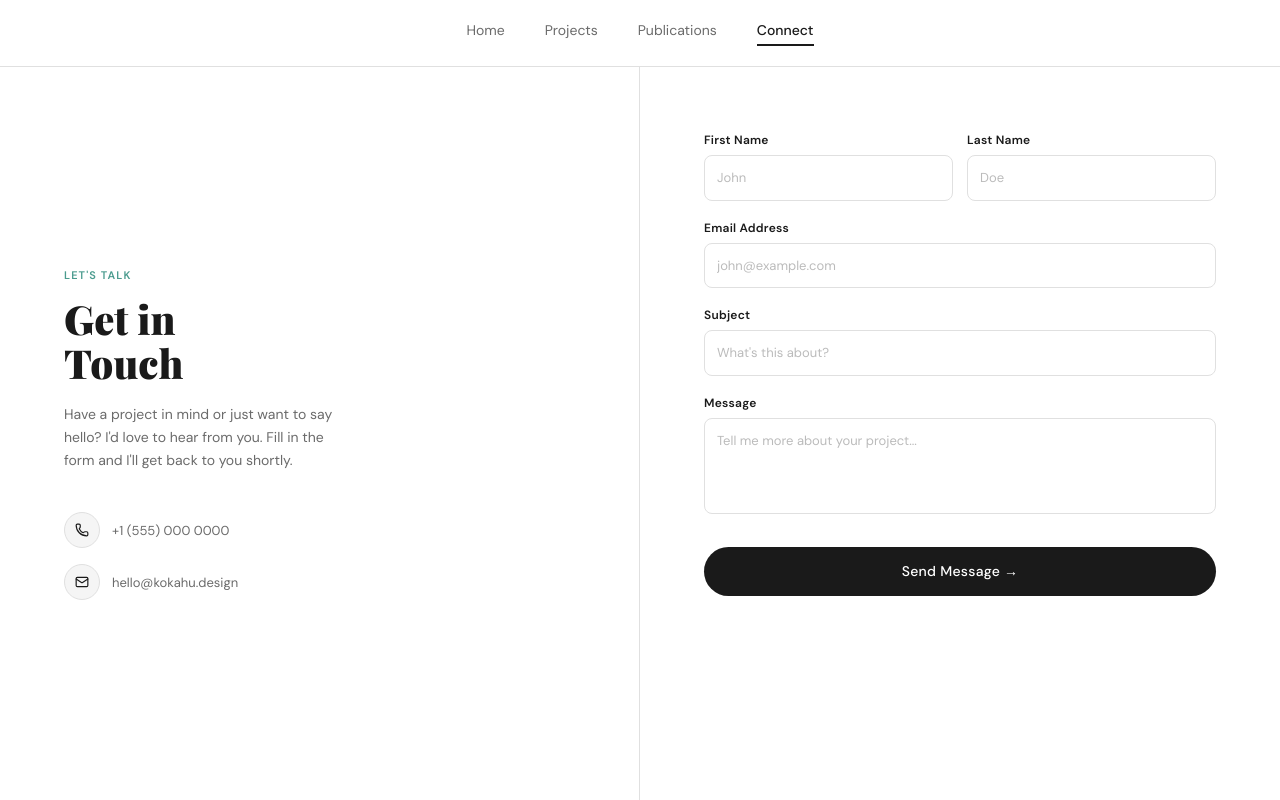
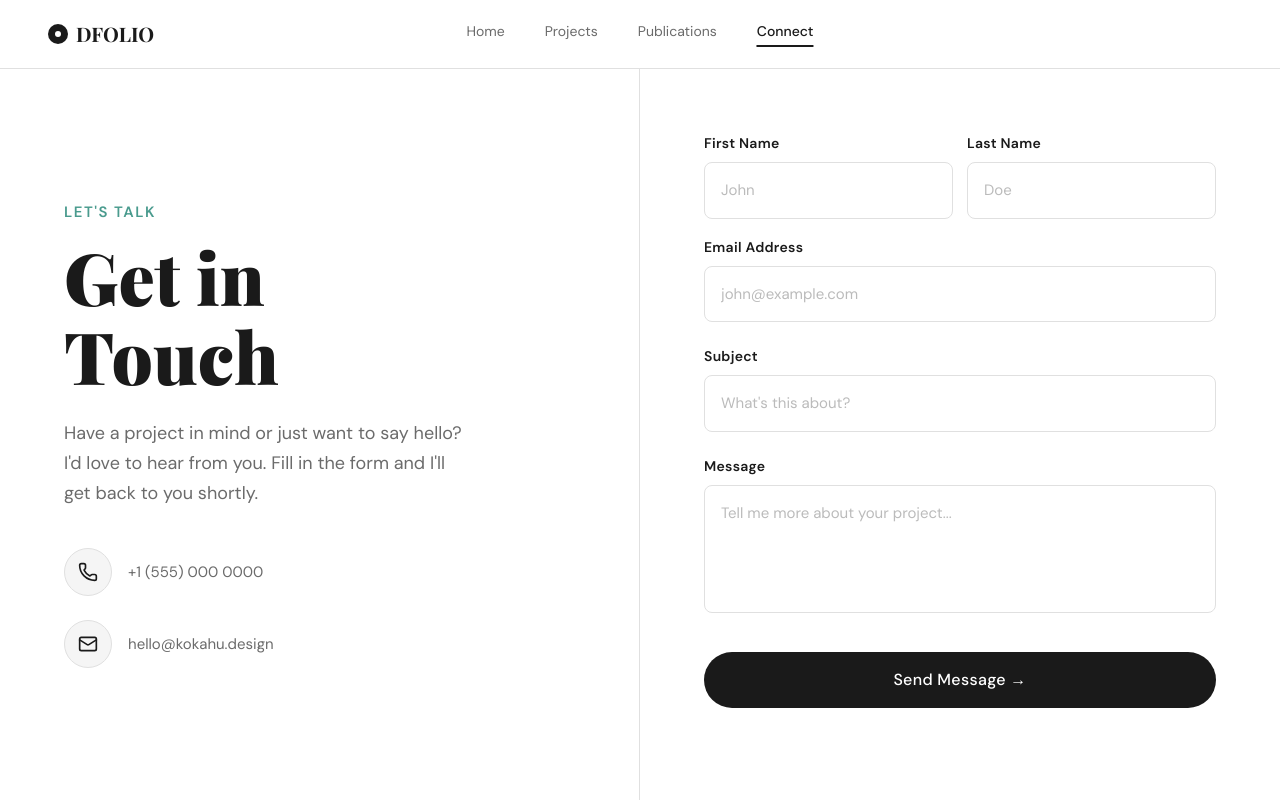
Before and after one commit to DUCTOU/DFOLIO, a Next.js app: page /connect in a window 1280 px wide. Built offline with nearby package versions, Linux system fonts and the light colour scheme; a web font is replaced by a local one.

Commit message:
UI updation

```diff
--- a/app/(main)/connect/page.tsx
+++ b/app/(main)/connect/page.tsx
@@ -14,25 +14,25 @@ export default function Connect() {
       <div className="flex-1 grid grid-cols-1 md:grid-cols-2 max-w-[1400px] w-full mx-auto">
         {/* Left Side */}
         <div className="p-8 md:p-16 border-b md:border-b-0 md:border-r border-[#e0e0e0] flex flex-col justify-center text-center md:text-left items-center md:items-start">
-          <p className="text-[11px] tracking-[0.1em] uppercase text-[#4a9b8e] mb-3.5 font-semibold">
+          <p className="text-[13px] md:text-[15px] tracking-[0.1em] uppercase text-[#4a9b8e] mb-3.5 font-semibold">
             Let's talk
           </p>
-          <h2 className="font-serif text-[40px] font-black text-[#1a1a1a] leading-[1.1] mb-4.5">
+          <h2 className="font-serif text-[56px] md:text-[72px] font-black text-[#1a1a1a] leading-[1.1] mb-6">
             Get in<br />Touch
           </h2>
-          <p className="text-[14px] text-[#6b6b6b] leading-[1.65] max-w-[280px] mb-10">
+          <p className="text-[16px] md:text-[18px] text-[#6b6b6b] leading-[1.65] max-w-[400px] mb-10">
             Have a project in mind or just want to say hello? I'd love to hear from you. Fill in the form and I'll get back to you shortly.
           </p>
-          <div className="flex flex-col gap-4">
-            <div className="flex items-center gap-3 text-[13px] text-[#6b6b6b]">
-              <div className="w-9 h-9 rounded-full bg-[#f5f5f5] border border-[#e0e0e0] flex items-center justify-center shrink-0">
-                <Phone className="w-3.5 h-3.5 text-[#1a1a1a]" />
+          <div className="flex flex-col gap-6">
+            <div className="flex items-center gap-4 text-[15px] text-[#6b6b6b]">
+              <div className="w-12 h-12 rounded-full bg-[#f5f5f5] border border-[#e0e0e0] flex items-center justify-center shrink-0">
+                <Phone className="w-5 h-5 text-[#1a1a1a]" />
               </div>
               +1 (555) 000 0000
             </div>
-            <div className="flex items-center gap-3 text-[13px] text-[#6b6b6b]">
-              <div className="w-9 h-9 rounded-full bg-[#f5f5f5] border border-[#e0e0e0] flex items-center justify-center shrink-0">
-                <Mail className="w-3.5 h-3.5 text-[#1a1a1a]" />
+            <div className="flex items-center gap-4 text-[15px] text-[#6b6b6b]">
+              <div className="w-12 h-12 rounded-full bg-[#f5f5f5] border border-[#e0e0e0] flex items-center justify-center shrink-0">
+                <Mail className="w-5 h-5 text-[#1a1a1a]" />
               </div>
               hello@kokahu.design
             </div>
@@ -44,33 +44,33 @@ export default function Connect() {
           <form action={formAction}>
             <div className="grid grid-cols-1 sm:grid-cols-2 gap-3.5 mb-4.5">
               <div>
-                <label className="block text-[12px] font-semibold text-[#1a1a1a] mb-1.5 tracking-[0.02em]">First Name</label>
-                <input name="firstName" className="w-full p-3 border-[1.5px] border-[#e0e0e0] rounded-lg text-[13px] text-[#1a1a1a] outline-none transition-colors focus:border-[#4a9b8e] bg-white placeholder:text-[#bbb]" type="text" placeholder="John" />
+                <label className="block text-[14px] font-semibold text-[#1a1a1a] mb-2 tracking-[0.02em]">First Name</label>
+                <input name="firstName" className="w-full p-4 border-[1.5px] border-[#e0e0e0] rounded-lg text-[15px] text-[#1a1a1a] outline-none transition-colors focus:border-[#4a9b8e] bg-white placeholder:text-[#bbb]" type="text" placeholder="John" />
                 {state?.errors?.firstName && <span className="text-red-500 text-xs mt-1">{state.errors.firstName}</span>}
               </div>
               <div>
-                <label className="block text-[12px] font-semibold text-[#1a1a1a] mb-1.5 tracking-[0.02em]">Last Name</label>
-                <input name="lastName" className="w-full p-3 border-[1.5px] border-[#e0e0e0] rounded-lg text-[13px] text-[#1a1a1a] outline-none transition-colors focus:border-[#4a9b8e] bg-white placeholder:text-[#bbb]" type="text" placeholder="Doe" />
+                <label className="block text-[14px] font-semibold text-[#1a1a1a] mb-2 tracking-[0.02em]">Last Name</label>
+                <input name="lastName" className="w-full p-4 border-[1.5px] border-[#e0e0e0] rounded-lg text-[15px] text-[#1a1a1a] outline-none transition-colors focus:border-[#4a9b8e] bg-white placeholder:text-[#bbb]" type="text" placeholder="Doe" />
                 {state?.errors?.lastName && <span className="text-red-500 text-xs mt-1">{state.errors.lastName}</span>}
               </div>
             </div>
-            <div className="mb-4.5">
-              <label className="block text-[12px] font-semibold text-[#1a1a1a] mb-1.5 tracking-[0.02em]">Email Address</label>
-              <input name="email" className="w-full p-3 border-[1.5px] border-[#e0e0e0] rounded-lg text-[13px] text-[#1a1a1a] outline-none transition-colors focus:border-[#4a9b8e] bg-white placeholder:text-[#bbb]" type="email" placeholder="john@example.com" />
+            <div className="mb-6">
+              <label className="block text-[14px] font-semibold text-[#1a1a1a] mb-2 tracking-[0.02em]">Email Address</label>
+              <input name="email" className="w-full p-4 border-[1.5px] border-[#e0e0e0] rounded-lg text-[15px] text-[#1a1a1a] outline-none transition-colors focus:border-[#4a9b8e] bg-white placeholder:text-[#bbb]" type="email" placeholder="john@example.com" />
               {state?.errors?.email && <span className="text-red-500 text-xs mt-1">{state.errors.email}</span>}
             </div>
-            <div className="mb-4.5">
-              <label className="block text-[12px] font-semibold text-[#1a1a1a] mb-1.5 tracking-[0.02em]">Subject</label>
-              <input name="subject" className="w-full p-3 border-[1.5px] border-[#e0e0e0] rounded-lg text-[13px] text-[#1a1a1a] outline-none transition-colors focus:border-[#4a9b8e] bg-white placeholder:text-[#bbb]" type="text" placeholder="What's this about?" />
+            <div className="mb-6">
+              <label className="block text-[14px] font-semibold text-[#1a1a1a] mb-2 tracking-[0.02em]">Subject</label>
+              <input name="subject" className="w-full p-4 border-[1.5px] border-[#e0e0e0] rounded-lg text-[15px] text-[#1a1a1a] outline-none transition-colors focus:border-[#4a9b8e] bg-white placeholder:text-[#bbb]" type="text" placeholder="What's this about?" />
               {state?.errors?.subject && <span className="text-red-500 text-xs mt-1">{state.errors.subject}</span>}
             </div>
-            <div className="mb-4.5">
-              <label className="block text-[12px] font-semibold text-[#1a1a1a] mb-1.5 tracking-[0.02em]">Message</label>
-              <textarea name="message" className="w-full p-3 border-[1.5px] border-[#e0e0e0] rounded-lg text-[13px] text-[#1a1a1a] outline-none transition-colors focus:border-[#4a9b8e] bg-white placeholder:text-[#bbb] resize-none h-24" placeholder="Tell me more about your project..."></textarea>
+            <div className="mb-6">
+              <label className="block text-[14px] font-semibold text-[#1a1a1a] mb-2 tracking-[0.02em]">Message</label>
+              <textarea name="message" className="w-full p-4 border-[1.5px] border-[#e0e0e0] rounded-lg text-[15px] text-[#1a1a1a] outline-none transition-colors focus:border-[#4a9b8e] bg-white placeholder:text-[#bbb] resize-none h-32" placeholder="Tell me more about your project..."></textarea>
               {state?.errors?.message && <span className="text-red-500 text-xs mt-1">{state.errors.message}</span>}
             </div>
-            {state?.success && <p className="text-green-500 text-sm mb-2">{state.message}</p>}
-            <button type="submit" disabled={pending} className="w-full p-3.5 bg-[#1a1a1a] text-white border-none rounded-full font-sans text-[14px] font-medium cursor-pointer mt-2 transition-opacity hover:opacity-80 tracking-[0.02em] disabled:opacity-50">
+            {state?.success && <p className="text-green-500 text-[15px] mb-3">{state.message}</p>}
+            <button type="submit" disabled={pending} className="w-full py-4 bg-[#1a1a1a] text-white border-none rounded-full font-sans text-[16px] font-medium cursor-pointer mt-2 transition-opacity hover:opacity-80 tracking-[0.02em] disabled:opacity-50">
               {pending ? "Sending..." : "Send Message →"}
             </button>
           </form>
--- a/components/Header.tsx
+++ b/components/Header.tsx
@@ -18,17 +18,17 @@ export default function Header() {
 
   return (
     <header className="relative border-b border-[#e0e0e0] w-full z-50 bg-[#ffffff]">
-      <nav className="flex justify-between md:justify-center items-center py-4 md:py-5 px-6 md:px-12 w-full max-w-[1400px] mx-auto">
-        {/* Mobile Logo */}
-        <div className="font-serif font-bold text-xl text-[#1a1a1a] md:hidden flex items-center gap-2">
+      <nav className="flex justify-between items-center py-4 md:py-5 px-6 md:px-12 w-full max-w-[1400px] mx-auto relative">
+        {/* Logo */}
+        <div className="font-serif font-bold text-xl text-[#1a1a1a] flex items-center gap-2 z-10">
           <div className="w-5 h-5 rounded-full bg-[#1a1a1a] flex items-center justify-center">
             <div className="w-1.5 h-1.5 rounded-full bg-white"></div>
           </div>
-          Kokahu
+          DFOLIO
         </div>
 
         {/* Desktop Links */}
-        <div className="hidden md:flex items-center gap-10">
+        <div className="hidden md:flex items-center gap-10 absolute left-1/2 -translate-x-1/2">
           {links.map((link) => {
             const isActive = pathname === link.href;
             return (
```
